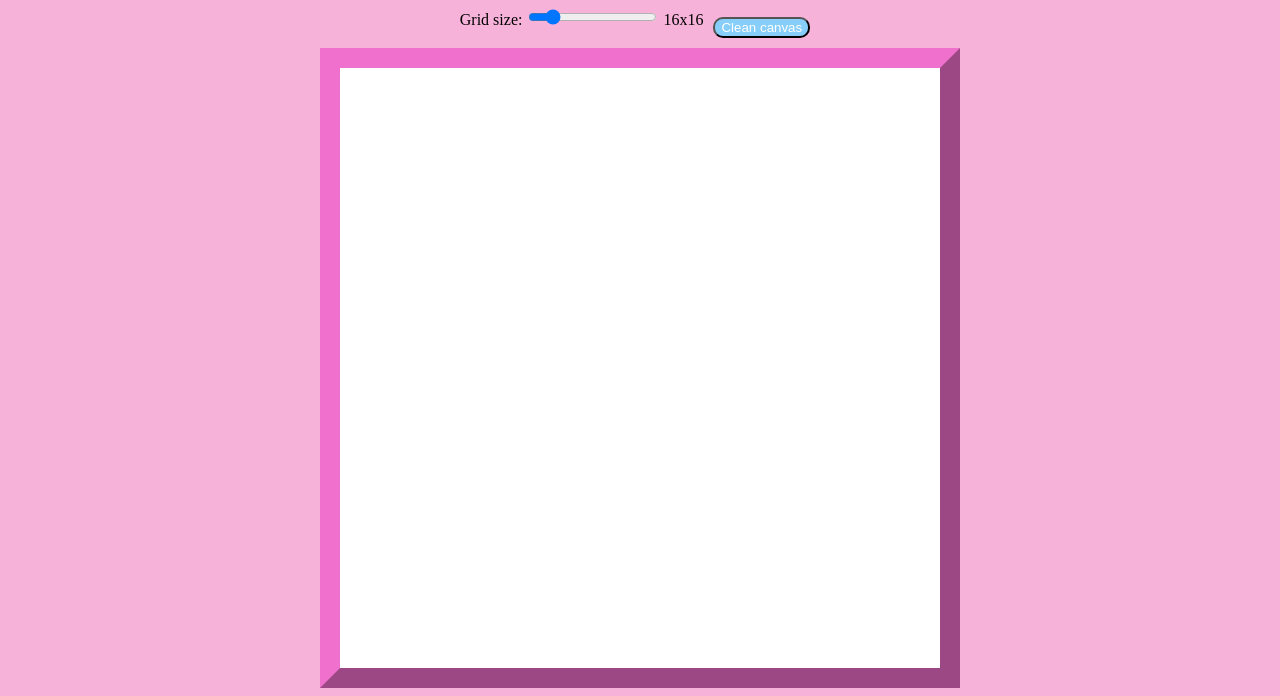
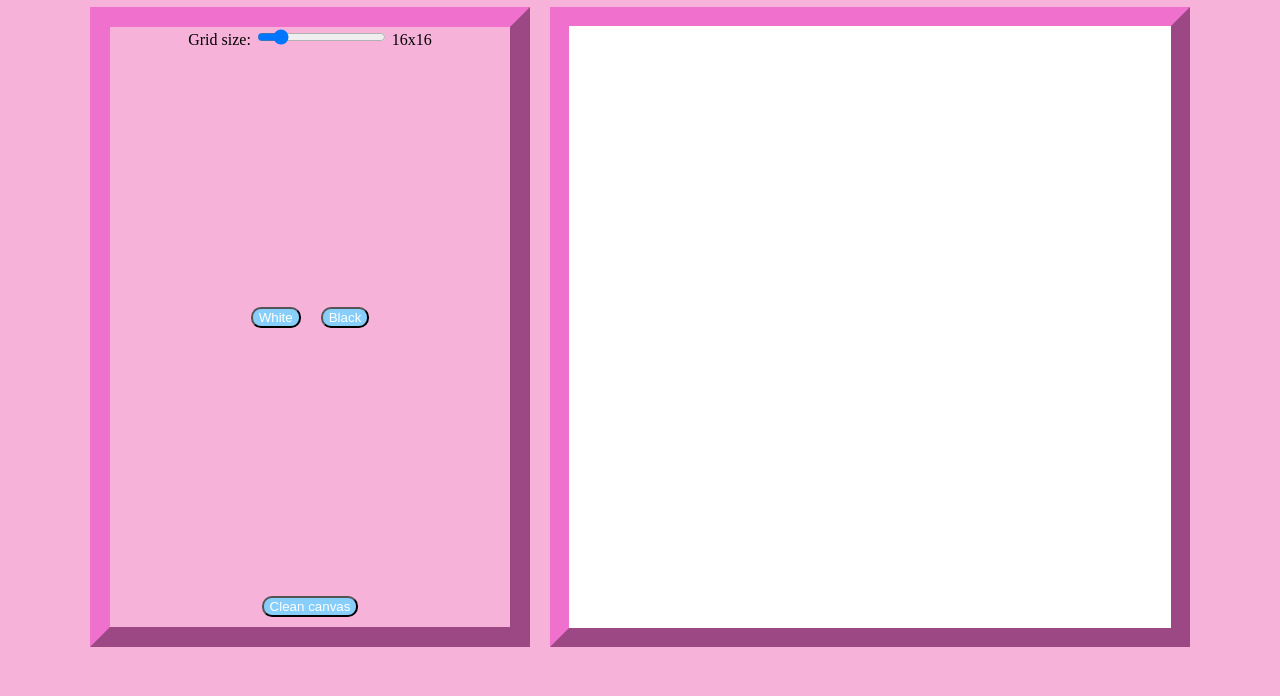
Before and after one commit to mariomontecatine/Etch-a-Sketch, a plain HTML site: page index.html in a window 1280 px wide. Shown: the part 127-823 px from the top of the page. After the commit the page ends 800 px from the top, so only its background shows below. Drawn offline with Linux system fonts and the light colour scheme.

Commit message:
background color option DONE

```diff
--- a/index.html
+++ b/index.html
@@ -17,17 +17,18 @@
         <p>by @mariomontecatine</p>
         <a href="https://github.com/mariomontecatine" target="_blank"><i class="fab fa-github" style='font-size:30px'></i></a>
     </header>
+    <div id="stuff">
     <div id="controls">
         <div class="gridSizeContainer">
             <label for="gridSize">Grid size:</label>
             <input type="range" id="gridSize" name="gridSize" min="2" max="100" value="16">
             <span id="gridValue">16</span>x<span id="gridValue2">16</span>
         </div>
-        <div class="colorContainer">
-
+        <div id="colorContainer">
         </div>
     </div>
     <div id="container"></div>
+    </div>
 </body>
 
 </html>
--- a/main.js
+++ b/main.js
@@ -2,8 +2,9 @@ const container = document.querySelector("#container");
 const controls = document.querySelector("#controls");
 const changeGridSizeButton = document.createElement("button");
 const cleanGridButton = document.createElement("button");
+const colorContainer = document.querySelector("#colorContainer");
 let gridSize = 16;
-
+let currentBackground = "white";
 
 displayGrid();
 
@@ -18,7 +19,7 @@ function displayGrid() {
         for (let j = 0; j < gridSize; j++) {
             const grid = document.createElement('div');
             grid.setAttribute('class', 'grid');
-            grid.style.opacity = 0;
+            grid.style.backgroundColor = currentBackground;
             containerElement.appendChild(grid);
         }
 
@@ -52,3 +53,26 @@ controls.appendChild(cleanGridButton);
 cleanGridButton.addEventListener("click", () => {
     displayGrid();
 }, false)
+
+// Change background color
+const whiteBackground = document.createElement("button");
+const blackBackground = document.createElement("button");
+
+whiteBackground.setAttribute("class", "colorButton");
+blackBackground.setAttribute("class", "colorButton");
+
+whiteBackground.textContent = "White"
+blackBackground.textContent = "Black"
+
+colorContainer.appendChild(whiteBackground);
+colorContainer.appendChild(blackBackground);
+
+whiteBackground.addEventListener("click", () => {
+    currentBackground = "white";
+    displayGrid();
+}, false);
+
+blackBackground.addEventListener("click", () => {
+    currentBackground = "black";
+    displayGrid();
+}, false);
--- a/style.css
+++ b/style.css
@@ -16,6 +16,8 @@ body {
     height: 640px;
     border: 20px outset rgb(239, 112, 205);
     box-sizing: border-box;
+    background-color: white;
+
 }
 
 /* This are the columns */
@@ -23,7 +25,6 @@ body {
     flex-grow: 1;
     display: flex;
     flex-direction: column;
-    background-color: white;
 }
 
 /* This are the boxes */
@@ -32,7 +33,12 @@ body {
     margin: -1px;
 }
 
-.changeGridSizeButton, .cleanGridButton {
+#stuff {
+    display: flex;
+
+}
+
+.changeGridSizeButton, .cleanGridButton, .colorButton {
     border-radius: 10px;
     background-color: lightskyblue;
     color: white;
@@ -63,4 +69,12 @@ header {
 
 #controls {
     display: flex;
+    flex-direction: column;
+    justify-content: space-between;
+    align-items: center;
+    width: 440px;
+    height: 640px;
+    border: 20px outset rgb(239, 112, 205);
+    box-sizing: border-box;
+    margin-right: 20px;
 }
```
